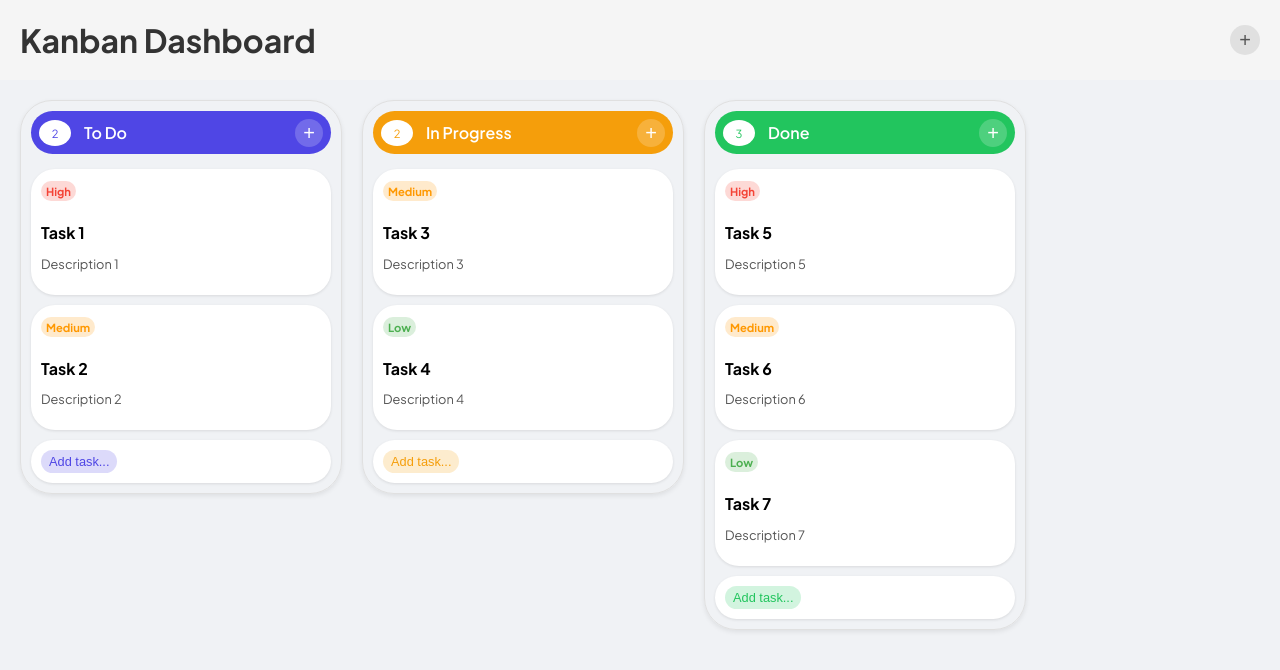
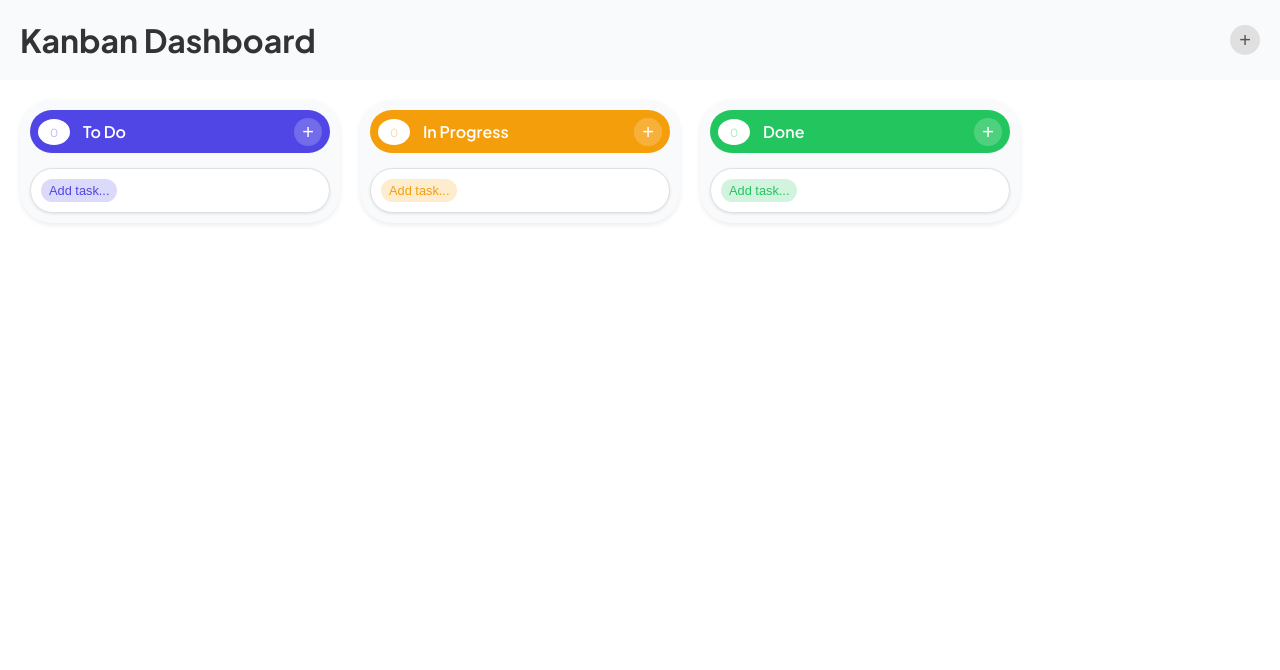
Before and after one commit to Tamplier322/Kanban_board, a React (Create React App) app: page / in a window 1280 px wide. Shown: the top 670 px of the page. Built offline with nearby package versions, Linux system fonts and the light colour scheme.

Commit message:
Implement localstorage for cards

```diff
--- a/package.json
+++ b/package.json
@@ -15,6 +15,7 @@
     "react-scripts": "5.0.1",
     "styled-components": "^6.1.15",
     "typescript": "^4.9.5",
+    "uuid": "^11.0.5",
     "web-vitals": "^4.2.4"
   },
   "scripts": {
--- a/src/App.styles.ts
+++ b/src/App.styles.ts
@@ -2,7 +2,7 @@ import styled from 'styled-components';
 
 export const AppContainer = styled.div`
   font-family: 'Plus Jakarta Sans', sans-serif;
-  background-color: #f5f5f5;
+  background-color: #F8FAFC;
   min-height: 100vh;
   display: flex;
   flex-direction: column;
--- a/src/App.tsx
+++ b/src/App.tsx
@@ -1,8 +1,10 @@
-import React, { useState } from 'react';
+// src/App.tsx
+import React, { useState, useEffect, useCallback } from 'react';
 import Board from './components/Board';
 import TaskModal from './components/TaskModal';
 import ColumnModal from './components/ColumnModal';
 import { AppContainer, AppHeader, AppTitle, AddColumnButton } from './App.styles';
+import { v4 as uuidv4 } from 'uuid'; //  For unique IDs
 
 interface CardType {
   id: string;
@@ -16,34 +18,45 @@ interface ColumnType {
   title: string;
   color: string;
   cards: CardType[];
-  onAddTask: () => void;
 }
 
+const LOCAL_STORAGE_KEY = 'kanban-data'; // Key for storing data in localStorage
+
 const App: React.FC = () => {
-  const [columns, setColumns] = useState<ColumnType[]>([
-    { id: 'todo', title: 'To Do', color: '#4F46E5', cards: [
-      { id: '1', title: 'Task 1', description: 'Description 1', priority: 'High' },
-      { id: '2', title: 'Task 2', description: 'Description 2', priority: 'Medium' },
-    ], onAddTask: () => handleAddTask() },
-    { id: 'inprogress', title: 'In Progress', color: '#F59E0B', cards: [
-      { id: '3', title: 'Task 3', description: 'Description 3', priority: 'Medium' },
-      { id: '4', title: 'Task 4', description: 'Description 4', priority: 'Low' },
-    ], onAddTask: () => handleAddTask() },
-    { id: 'done', title: 'Done', color: '#22C55E', cards: [
-      { id: '5', title: 'Task 5', description: 'Description 5', priority: 'High' },
-      { id: '6', title: 'Task 6', description: 'Description 6', priority: 'Medium' },
-      { id: '7', title: 'Task 7', description: 'Description 7', priority: 'Low' },
-    ], onAddTask: () => handleAddTask() },
-  ]);
+  const [columns, setColumns] = useState<ColumnType[]>(() => {
+    // Load data from localStorage on initial load
+    try {
+      const storedData = localStorage.getItem(LOCAL_STORAGE_KEY);
+      if (storedData) {
+        console.log("Загружены данные из localstorage")
+        return JSON.parse(storedData);
+      } else {
+        console.log("Данных нет в localstorage")
+        return [
+          { id: 'todo', title: 'To Do', color: '#4F46E5', cards: [] },
+          { id: 'inprogress', title: 'In Progress', color: '#F59E0B', cards: [] },
+          { id: 'done', title: 'Done', color: '#22C55E', cards: [] },
+        ];
+      }
+    } catch (error) {
+      console.error('Error loading data from localStorage:', error);
+      return [];
+    }
+  });
+
   const [isTaskModalOpen, setTaskModalOpen] = useState(false);
+  const [columnIdForTask, setColumnIdForTask] = useState<string | null>(null);
+
   const [isColumnModalOpen, setColumnModalOpen] = useState(false);
 
-  const handleAddTask = () => {
+  const handleAddTask = useCallback((columnId: string) => {
+    setColumnIdForTask(columnId);
     setTaskModalOpen(true);
-  };
+  }, []);
 
   const handleCloseTaskModal = () => {
     setTaskModalOpen(false);
+    setColumnIdForTask(null);
   };
     const handleAddColumn = () => {
     setColumnModalOpen(true);
@@ -53,6 +66,26 @@ const App: React.FC = () => {
     setColumnModalOpen(false);
   };
 
+  const handleAddCard = (columnId: string, newCard: CardType) => {
+      console.log("Добавляем новую карточку")
+      setColumns(prevColumns => {
+        const updatedColumns = prevColumns.map(col => {
+          if (col.id === columnId) {
+            return { ...col, cards: [...col.cards, newCard] };
+          }
+          return col;
+        });
+
+        try {
+           localStorage.setItem(LOCAL_STORAGE_KEY, JSON.stringify(updatedColumns));
+        } catch (e) {
+          console.log("Ошибка при добавлении карты в localstorage")
+        }
+
+        return updatedColumns;
+      });
+  };
+
   return (
     <AppContainer>
       <AppHeader>
@@ -60,7 +93,12 @@ const App: React.FC = () => {
         <AddColumnButton onClick={handleAddColumn}>+</AddColumnButton>
       </AppHeader>
       <Board columns={columns} onAddTask={handleAddTask} />
-      <TaskModal isOpen={isTaskModalOpen} onClose={handleCloseTaskModal} />
+      <TaskModal
+      isOpen={isTaskModalOpen}
+      onClose={handleCloseTaskModal}
+      columnId={columnIdForTask} // Pass columnId to TaskModal
+      onAddCard={handleAddCard}
+      />
       <ColumnModal isOpen={isColumnModalOpen} onClose={handleCloseColumnModal} />
     </AppContainer>
   );
--- a/src/components/Board/Board.styles.ts
+++ b/src/components/Board/Board.styles.ts
@@ -8,9 +8,9 @@ export const BoardContainer = styled.div`
   gap: 20px;
   min-height: 100vh;
   align-items: flex-start;
-  background-color: #f0f2f5;
+  background-color: #FFFFFF;
 
-  @media (max-width: 768px) {
+  @media (max-width: 390px) {
     flex-direction: column;
     align-items: stretch;
   }
--- a/src/components/Board/Board.tsx
+++ b/src/components/Board/Board.tsx
@@ -15,14 +15,13 @@ interface BoardProps {
       title: string;
       color: string;
       cards: CardType[];
-      onAddTask: () => void;
     }[];
-    onAddTask: () => void;
+    onAddTask: (columnId: string) => void;
 }
 
 const Board: React.FC<BoardProps> = ({ columns, onAddTask }) => {
 
-  const renderColumn = (column: { id: string; title: string; color: string; cards: CardType[]; onAddTask: () => void }) => (
+  const renderColumn = (column: { id: string; title: string; color: string; cards: CardType[]; }) => (
     <Column key={column.id} column={column} onAddTask={onAddTask} />
   );
 
--- a/src/components/Card/Card.styles.ts
+++ b/src/components/Card/Card.styles.ts
@@ -36,7 +36,7 @@ export const PriorityLabel = styled.span<PriorityLabelProps>`
   display: inline-block;
   margin-bottom: 5px;
   padding: 3px 5px;
-  border-radius: 15px;
+  border-radius: 24px;
   border: none;
   background-color: ${(props) => props.priority ? `${priorityColors[props.priority]}33` : 'transparent'};
 `;
@@ -59,13 +59,18 @@ export const AddTaskCardItem = styled.div<AddTaskCardProps>`
   padding: 10px;
   box-shadow: 0 1px 3px rgba(0, 0, 0, 0.1);
   transition: all 0.2s ease-in-out;
+  border: 1px solid #e0e0e0;
+  display: flex;
+  justify-content: flex-start;
+  align-items: center;
 
   &:hover {
     box-shadow: 0 3px 7px rgba(0, 0, 0, 0.15);
     transform: translateY(-2px);
   }
 
-  display: flex;
-  justify-content: flex-start;
-  align-items: center;
+   /* Hide on small screens */
+  @media (max-width: 390px) {
+    display: none;
+  }
 `;
--- a/src/components/Column/Column.styles.ts
+++ b/src/components/Column/Column.styles.ts
@@ -5,7 +5,7 @@ interface ColumnContainerProps {
 }
 
 export const ColumnContainer = styled.div<ColumnContainerProps>`
-  background-color: rgba(248, 250, 252, 0.01);
+  background-color: rgba(248, 250, 252, 1);
   border-radius: 32px;
   padding: 10px;
   width: 300px;
@@ -14,9 +14,8 @@ export const ColumnContainer = styled.div<ColumnContainerProps>`
   display: flex;
   flex-direction: column;
   gap: 10px;
-  border: 1px solid #e0e0e0;
 
-  @media (max-width: 768px) {
+  @media (max-width: 390px) {
     width: 100%;
     min-width: auto;
   }
@@ -96,7 +95,7 @@ interface CountBadgeProps {
 
 export const CountBadge = styled.span<CountBadgeProps>`
   background-color: #fff;
-  color: ${(props) => props.color};
+  color: ${(props) => `${props.color}65`};
   font-size: 0.7rem;
   padding: 3px 6px;
   border-radius: 50%;
@@ -129,4 +128,8 @@ export const AddTaskCard = styled.button<AddTaskCardProps>`
     background-color: ${(props) => `${props.color}55`};
   }
   border-radius: 15px;
+  /* Hide on small screens */
+  @media (max-width: 390px) {
+    display: none;
+  }
 `;
--- a/src/components/Column/Column.tsx
+++ b/src/components/Column/Column.tsx
@@ -14,13 +14,12 @@ import { AddTaskCardItem } from '../Card/Card.styles';
 
 interface ColumnProps {
   column: { id: string; title: string; color: string; cards: { id: string; title: string; description: string; priority: string }[] };
-  onAddTask: () => void;
+  onAddTask: (columnId: string) => void;
 }
 
 const Column: React.FC<ColumnProps> = ({ column, onAddTask }) => {
-
   const handleAddTaskClick = () => {
-    onAddTask();
+    onAddTask(column.id);
   };
 
   return (
@@ -30,7 +29,7 @@ const Column: React.FC<ColumnProps> = ({ column, onAddTask }) => {
           <CountBadge color={column.color}>{column.cards.length}</CountBadge>
           <ColumnTitle color={column.color}>{column.title}</ColumnTitle>
         </ColumnTitleWrapper>
-        <AddCardButton color={column.color}>+</AddCardButton>
+        <AddCardButton color={column.color} onClick={handleAddTaskClick}>+</AddCardButton>
       </ColumnHeader>
       <CardContainer>
         {column.cards.map((card) => (
--- a/src/components/TaskModal/TaskModal.tsx
+++ b/src/components/TaskModal/TaskModal.tsx
@@ -1,12 +1,47 @@
-import React from 'react';
+import React, { useState } from 'react';
 import { ModalContainer, ModalContent, ModalTitle, ModalLabel, StyledInput, StyledTextarea, StyledSelect, StyledButton } from './TaskModal.styles';
+import { v4 as uuidv4 } from 'uuid';
 
 interface TaskModalProps {
   isOpen: boolean;
   onClose: () => void;
+  columnId: string | null;
+  onAddCard: (columnId: string, newCard: { id: string; title: string; description: string; priority: string }) => void;
 }
 
-const TaskModal: React.FC<TaskModalProps> = ({ isOpen, onClose }) => {
+const TaskModal: React.FC<TaskModalProps> = ({ isOpen, onClose, columnId, onAddCard }) => {
+  const [title, setTitle] = useState('');
+  const [description, setDescription] = useState('');
+  const [priority, setPriority] = useState('Medium');
+
+  const handleSave = () => {
+    if (columnId) {
+      // Ensure required fields are not empty before saving
+      if (!title || !description || !priority) {
+        alert('Please fill in all fields.');
+        return;
+      }
+      // Create a new card object with a unique ID
+      const newCard = {
+        id: uuidv4(), // Generate a unique ID using uuid
+        title: title,
+        description: description,
+        priority: priority
+      };
+
+      // Call the onAddCard function to add the new card to the specified column
+      onAddCard(columnId, newCard);
+
+      // Clear the form fields
+      setTitle('');
+      setDescription('');
+      setPriority('Medium');
+
+      // Close the modal window after saving
+      onClose();
+    }
+  };
+
   if (!isOpen) return null;
 
   return (
@@ -15,19 +50,19 @@ const TaskModal: React.FC<TaskModalProps> = ({ isOpen, onClose }) => {
         <ModalTitle>Task description</ModalTitle>
 
         <ModalLabel htmlFor="priority">Priority:</ModalLabel>
-        <StyledSelect id="priority">
+        <StyledSelect id="priority" value={priority} onChange={(e) => setPriority(e.target.value)}>
           <option value="High">High</option>
           <option value="Medium">Medium</option>
           <option value="Low">Low</option>
         </StyledSelect>
 
         <ModalLabel htmlFor="title">Task title:</ModalLabel>
-        <StyledInput type="text" id="title" />
+        <StyledInput type="text" id="title" value={title} onChange={(e) => setTitle(e.target.value)} />
 
         <ModalLabel htmlFor="description">Add description:</ModalLabel>
-        <StyledTextarea id="description"></StyledTextarea>
+        <StyledTextarea id="description" value={description} onChange={(e) => setDescription(e.target.value)} />
 
-        <StyledButton backgroundColor="#007bff" color="#fff">Save</StyledButton>
+        <StyledButton backgroundColor="#007bff" color="#fff" onClick={handleSave}>Save</StyledButton>
         <StyledButton onClick={onClose}>Cancel</StyledButton>
       </ModalContent>
     </ModalContainer>
```
Also changed, not shown: 1 other file (tests, documents, lock files or other folders).
